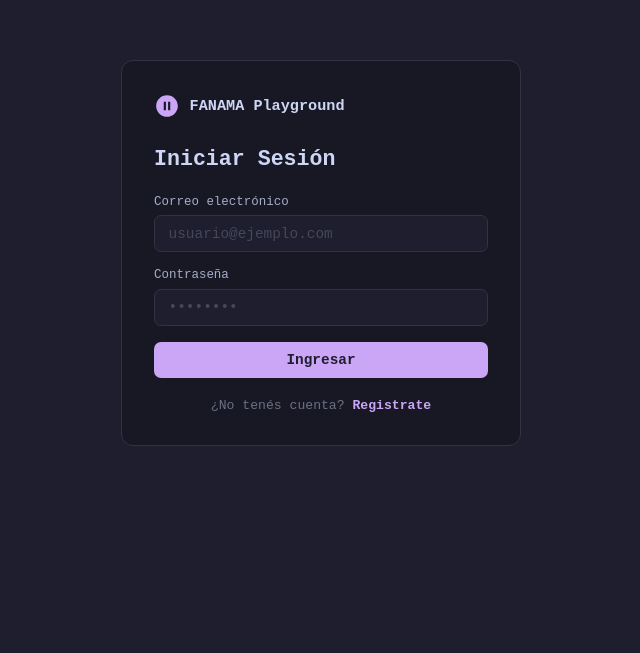
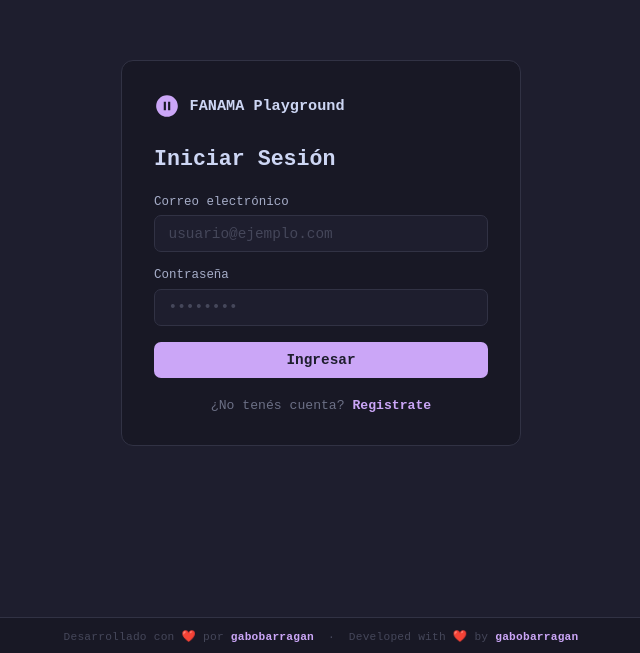
Before and after one commit to gabrielbarragan/playground-ed, a Vue app in the folder frontend/: page /login in a window 1280 px wide. Shown: the part 147-800 px from the top of the page, without its empty margins (319-959 px from the left). Built offline with nearby package versions, Linux system fonts and the light colour scheme; no server answers.

Commit message:
feature: quizzes and md format: - se agrega el footer y se ajusta el wrapping del renderizado de los retos en el playground

```diff
--- /dev/null
+++ b/frontend/src/components/AppFooter.vue
@@ -0,0 +1,58 @@
+<template>
+  <footer class="app-footer" :class="{ 'app-footer--fixed': fixed }">
+    <span class="app-footer__text">
+      Desarrollado con <span class="app-footer__heart">❤️</span> por
+      <span class="app-footer__author">{{ author }}</span>
+      &nbsp;·&nbsp;
+      Developed with <span class="app-footer__heart">❤️</span> by
+      <span class="app-footer__author">{{ author }}</span>
+    </span>
+  </footer>
+</template>
+
+<script setup lang="ts">
+withDefaults(defineProps<{
+  author?: string
+  fixed?: boolean
+}>(), {
+  author: 'gabobarragan',
+  fixed: false,
+})
+</script>
+
+<style scoped>
+.app-footer {
+  width: 100%;
+  padding: 0.65rem 1.5rem;
+  background: #181825;
+  border-top: 1px solid #313244;
+  display: flex;
+  align-items: center;
+  justify-content: center;
+  flex-shrink: 0;
+}
+
+.app-footer--fixed {
+  position: fixed;
+  bottom: 0;
+  left: 0;
+  right: 0;
+  z-index: 10;
+}
+
+.app-footer__text {
+  font-size: 0.7rem;
+  color: #45475a;
+  font-family: 'JetBrains Mono', 'Fira Code', monospace;
+  letter-spacing: 0.02em;
+}
+
+.app-footer__heart {
+  font-size: 0.72rem;
+}
+
+.app-footer__author {
+  color: #cba6f7;
+  font-weight: 700;
+}
+</style>
--- a/frontend/src/features/admin/AdminView.vue
+++ b/frontend/src/features/admin/AdminView.vue
@@ -370,11 +370,13 @@
       @close="showQuizForm = false"
       @saved="onQuizSaved"
     />
+    <AppFooter />
   </div>
 </template>
 
 <script setup lang="ts">
 import { ref, computed, onMounted } from 'vue'
+import AppFooter from '@/components/AppFooter.vue'
 import { useAuthStore } from '@/stores/useAuthStore'
 import { adminApi, type GlobalStats, type AdminUser, type AdminCourse } from '@/api/adminApi'
 import { challengesApi } from '@/api/challengesApi'
--- a/frontend/src/features/auth/LoginView.vue
+++ b/frontend/src/features/auth/LoginView.vue
@@ -53,11 +53,13 @@
         <RouterLink to="/register" class="auth-link">Registrate</RouterLink>
       </p>
     </div>
+    <AppFooter :fixed="true" />
   </div>
 </template>
 
 <script setup lang="ts">
 import { ref } from 'vue'
+import AppFooter from '@/components/AppFooter.vue'
 import { useRouter } from 'vue-router'
 import { useAuthStore } from '@/stores/useAuthStore'
 
--- a/frontend/src/features/auth/RegisterView.vue
+++ b/frontend/src/features/auth/RegisterView.vue
@@ -93,11 +93,13 @@
         <RouterLink to="/login" class="auth-link">Iniciá Sesión</RouterLink>
       </p>
     </div>
+    <AppFooter :fixed="true" />
   </div>
 </template>
 
 <script setup lang="ts">
 import { ref, reactive, onMounted } from 'vue'
+import AppFooter from '@/components/AppFooter.vue'
 import { useRouter } from 'vue-router'
 import { useAuthStore } from '@/stores/useAuthStore'
 import { coursesApi } from '@/api/coursesApi'
--- a/frontend/src/features/dashboard/DashboardView.vue
+++ b/frontend/src/features/dashboard/DashboardView.vue
@@ -139,11 +139,13 @@
         </div>
       </section>
     </main>
+    <AppFooter />
   </div>
 </template>
 
 <script setup lang="ts">
 import { ref, computed, onMounted } from 'vue'
+import AppFooter from '@/components/AppFooter.vue'
 import { useAuthStore } from '@/stores/useAuthStore'
 import { dashboardApi, type HeatmapResponse, type RankingResponse, type ActivityDay } from '@/api/dashboardApi'
 
--- a/frontend/src/features/playground/components/ChallengeDescription.vue
+++ b/frontend/src/features/playground/components/ChallengeDescription.vue
@@ -208,6 +208,7 @@ const attemptTitle = computed(() => {
   overflow-y: auto;
   overflow-x: hidden;
   min-width: 0;
+  max-width: 100%;
   padding: 0.85rem 1rem;
   display: flex;
   flex-direction: column;
@@ -233,15 +234,32 @@ const attemptTitle = computed(() => {
   color: #a6adc8;
   white-space: pre-wrap;
   word-break: break-word;
+  overflow-wrap: break-word;
   line-height: 1.6;
   margin: 0;
+  min-width: 0;
+  max-width: 100%;
   font-family: 'JetBrains Mono', monospace;
 }
 
 /* ── Markdown description styles ─────────────────────────── */
+.ch-markdown {
+  min-width: 0;
+  max-width: 100%;
+  overflow-wrap: break-word;
+  word-break: break-word;
+}
+
+.ch-markdown :deep(*) {
+  max-width: 100%;
+  overflow-wrap: break-word;
+  word-break: break-word;
+}
+
 .ch-markdown :deep(p) {
   margin: 0 0 0.6em;
   line-height: 1.6;
+  white-space: normal;
 }
 .ch-markdown :deep(p:last-child) { margin-bottom: 0; }
 
@@ -264,7 +282,12 @@ const attemptTitle = computed(() => {
   border-radius: 6px;
   padding: 0.6rem 0.75rem;
   overflow-x: auto;
+  overflow-y: hidden;
+  max-width: 100%;
   margin: 0.5em 0;
+  white-space: pre;
+  word-break: normal;
+  overflow-wrap: normal;
 }
 .ch-markdown :deep(pre code) {
   background: none;
@@ -272,6 +295,9 @@ const attemptTitle = computed(() => {
   padding: 0;
   color: #cdd6f4;
   font-size: 0.78rem;
+  white-space: pre;
+  word-break: normal;
+  overflow-wrap: normal;
 }
 
 .ch-markdown :deep(ul),
--- a/frontend/src/features/quizzes/QuizzesView.vue
+++ b/frontend/src/features/quizzes/QuizzesView.vue
@@ -65,11 +65,14 @@
 
     <!-- Error toast -->
     <div v-if="errorMsg" class="error-toast">{{ errorMsg }}</div>
+
+    <AppFooter />
   </div>
 </template>
 
 <script setup lang="ts">
 import { ref, computed, onMounted } from 'vue'
+import AppFooter from '@/components/AppFooter.vue'
 import { useAuthStore } from '@/stores/useAuthStore'
 import { useQuizzesStore } from '@/stores/useQuizzesStore'
 import type { QuizAttempt } from '@/types/quizzes'
```
